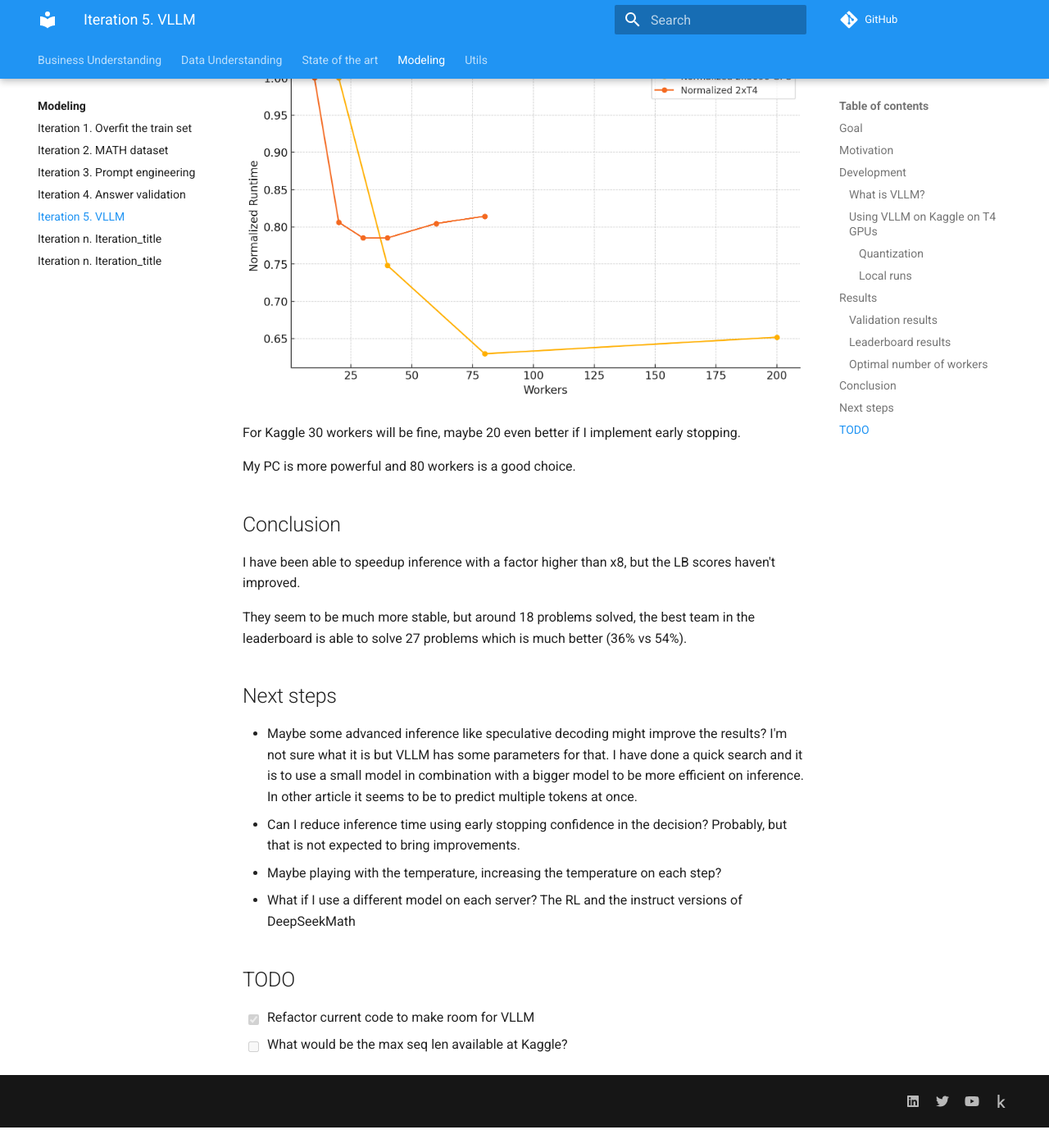
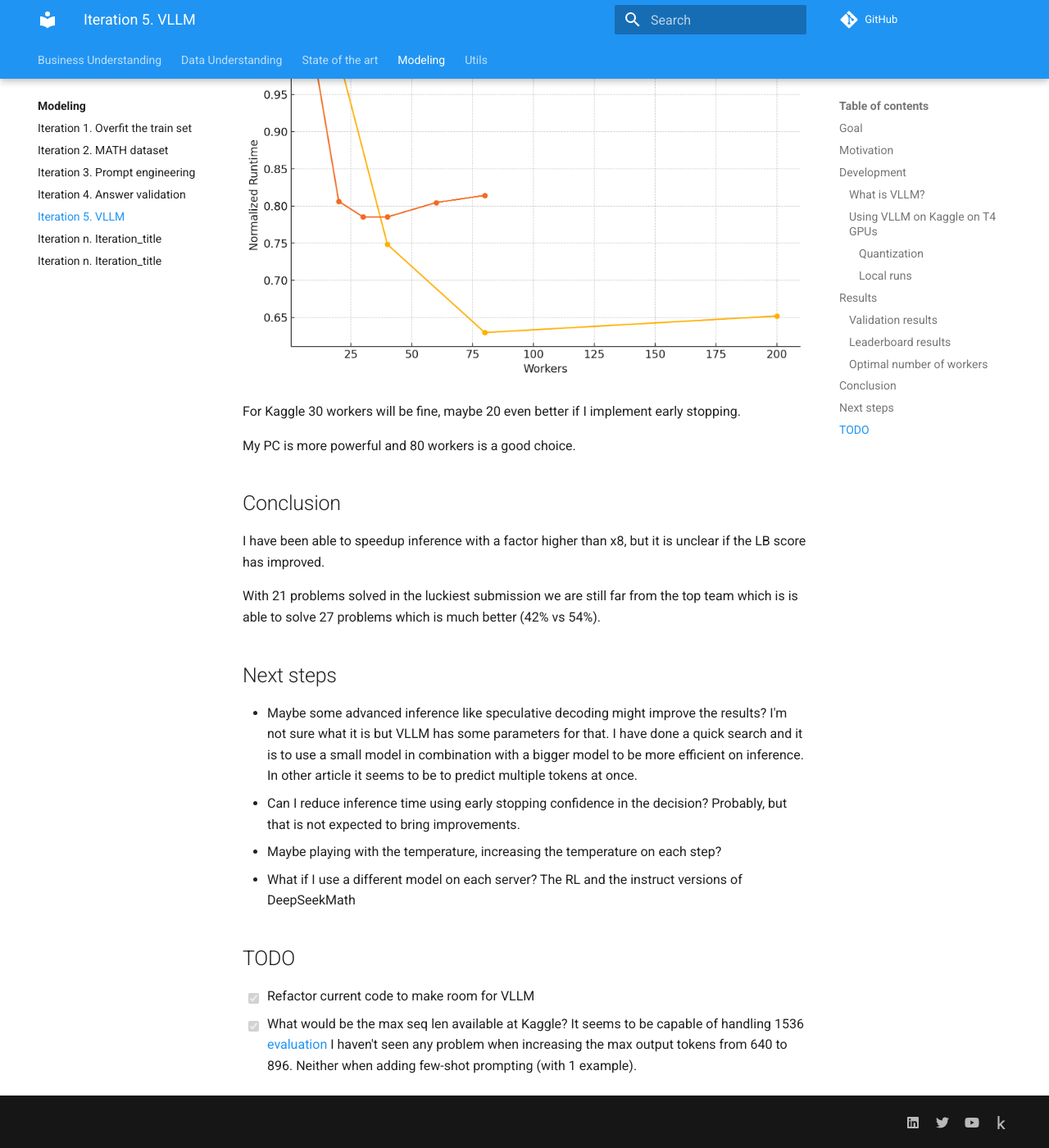
Before and after one commit to ironbar/aimo, an MkDocs documentation site: the page built from docs/modeling/Iteration_05_vllm.md, in a window 1280 px wide and 1400 px high, scrolled down 3148 px. Shown: the whole window at 82% size. Built offline with MkDocs 1.6.1 and Material for MkDocs 9.7.7, drawn with Linux system fonts in a browser that asks for light colours; comment, search, counter and statistics services are not loaded; before the commit the page ends 4523 px from its top, so only the background shows below that; some of the changed text lies outside the part shown.

Commit message:
updated iteration 5 results with new submissions

```diff
--- a/docs/modeling/Iteration_05_vllm.md
+++ b/docs/modeling/Iteration_05_vllm.md
@@ -103,12 +103,12 @@
 | repetitions | LB score                    |
 |-------------|-----------------------------|
 | 30          | 16, 17, 18, 18, 18, 19, 20  |
-| 200         | 18, 18, 18, 19              |
+| 200         | 18, 18, 18, 19, 20, 21      |
 
 On submission I have been able to increase the repetitions from 30 to 200. Thus we see a similar
 speedup.
 
-The scores seem to be much more stable, as expected when increasing the number of repetitions.
+It is unclear if we have improved. The min score is higher
 
 ### Optimal number of workers
 
@@ -120,10 +120,9 @@
 
 ## Conclusion
 
-I have been able to speedup inference with a factor higher than x8, but the LB scores haven't improved.
+I have been able to speedup inference with a factor higher than x8, but it is unclear if the LB score has improved.
 
-They seem to be much more stable, but around 18 problems solved, the best team in the leaderboard
-is able to solve 27 problems which is much better (36% vs 54%).
+With 21 problems solved in the luckiest submission we are still far from the top team which is is able to solve 27 problems which is much better (42% vs 54%).
 
 ## Next steps
 
@@ -136,4 +135,5 @@
 ## TODO
 
 - [x] Refactor current code to make room for VLLM
-- [ ] What would be the max seq len available at Kaggle?
+- [x] What would be the max seq len available at Kaggle? It seems to be capable of handling 1536 [evaluation](https://www.kaggle.com/code/ironbar/vllm-with-code-interpreter?scriptVersionId=183030249)
+  I haven't seen any problem when increasing the max output tokens from 640 to 896. Neither when adding few-shot prompting (with 1 example).
```
